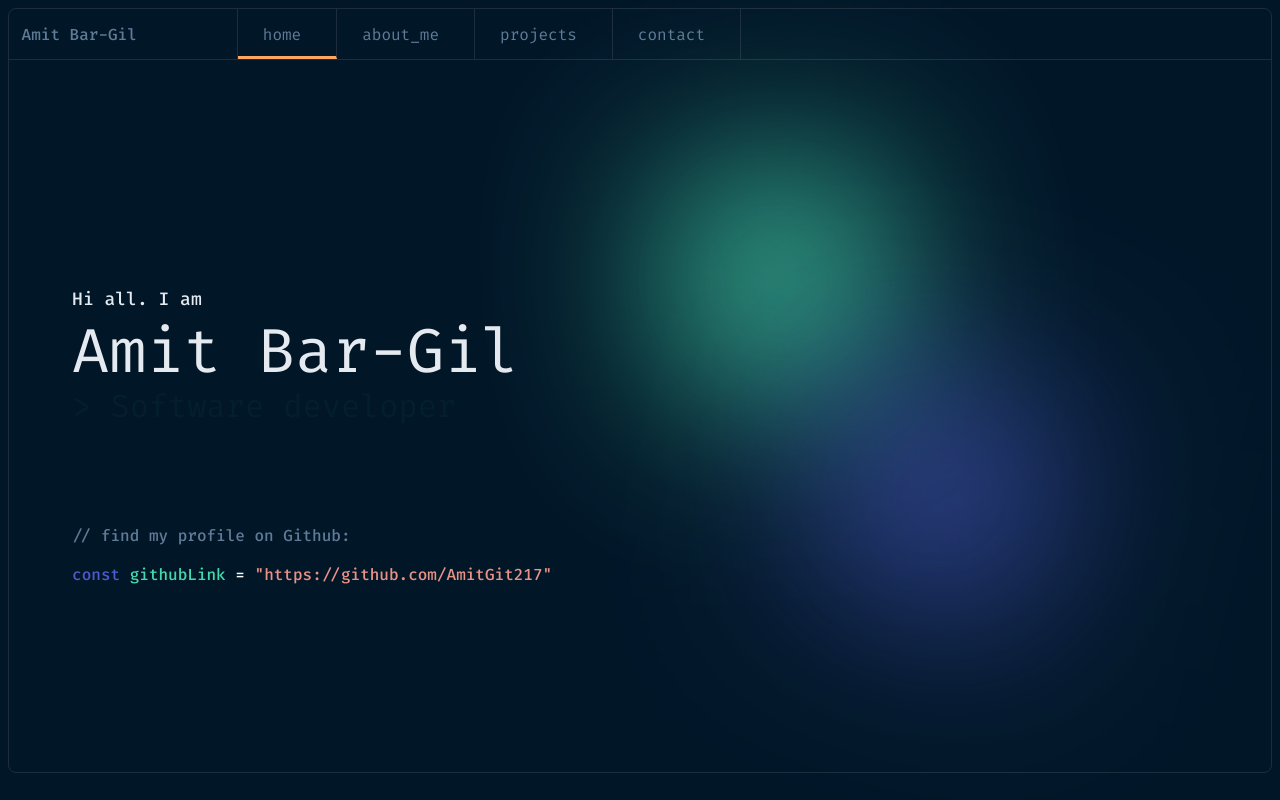
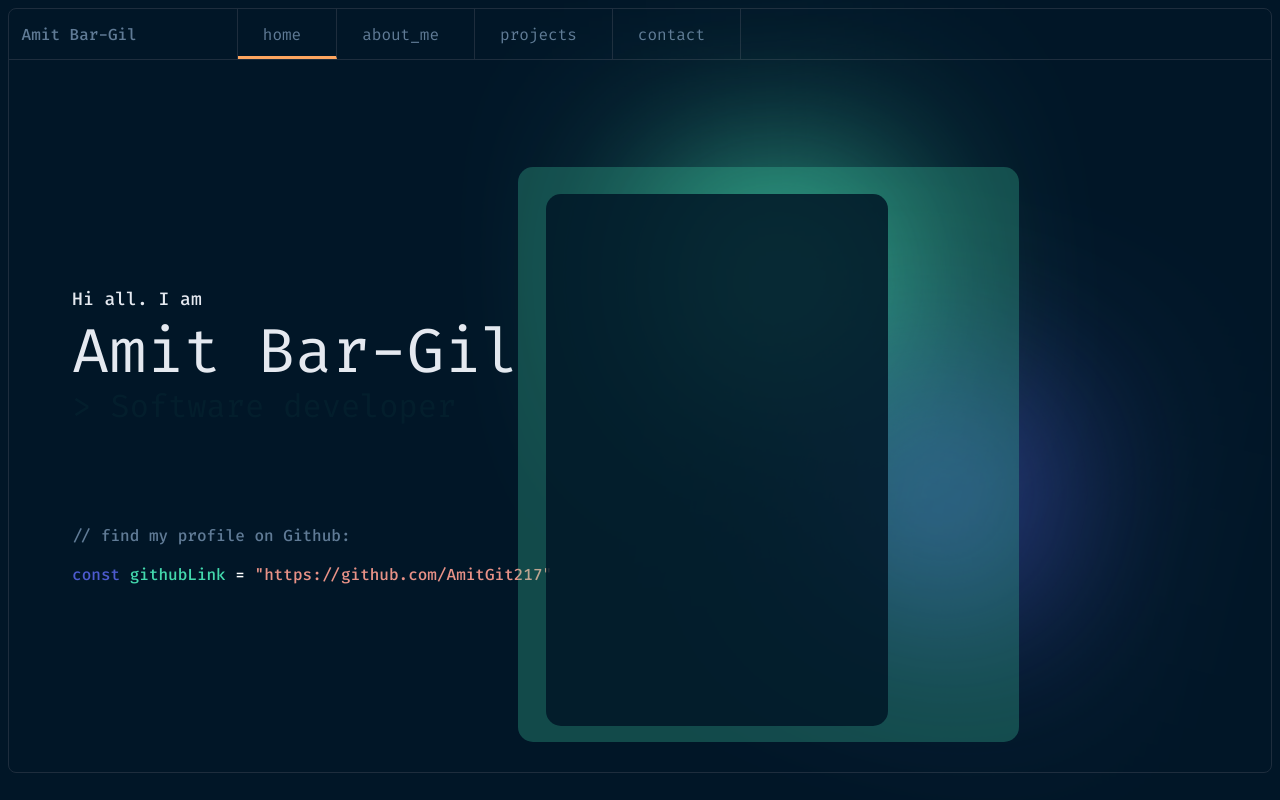
Before and after one commit to AmitGit217/portfolio, a React (Create React App) app: page / in a window 1280 px wide. Built offline with nearby package versions, Linux system fonts and the light colour scheme.

Commit message:
Style: initial game placement

```diff
--- a/src/blocks/about.css
+++ b/src/blocks/about.css
@@ -1,7 +1,7 @@
 .about {
     display: flex;
     flex-direction: column;
-    gap: 60vh;
+    gap: 65vh;
 }
 .MuiPaper-root {
     border-radius: 0 !important;
--- a/src/blocks/contact.css
+++ b/src/blocks/contact.css
@@ -3,6 +3,11 @@
     flex-direction: column;
     font-family: "Fira Code";
     gap: 20vh;
+}
+.contact_mobile-flex {
+    display: flex;
+    flex-direction: column;
+    gap: 25vh;
 }
 .contact__form {
     display: flex;
@@ -74,6 +79,9 @@
         flex-direction: row;
         gap: 5%;
     }
+    .contact_mobile-flex {
+        gap: unset;
+    }
     .contact__input {
         width: 300px;
         height: 50px;
--- /dev/null
+++ b/src/blocks/game.css
@@ -0,0 +1,29 @@
+.game {
+    position: absolute;
+    width: 475px;
+    height: 550px;
+    background-color: #43d9ac44;
+    right: 20%;
+    top: 15%;
+    border-radius: 15px;
+    display: flex;
+    padding: 1%;
+}
+
+.game__main {
+    width: 70%;
+    height: 95%;
+    background-color: #011627d6;
+    margin: 15px 0 0 15px;
+    border-radius: 15px;
+    display: flex;
+    flex-direction: column;
+    justify-content: flex-end;
+    padding: 1%;
+}
+
+@media screen and (max-width: 1000px) {
+    .game {
+        display: none;
+    }
+}
--- a/src/blocks/home.css
+++ b/src/blocks/home.css
@@ -5,7 +5,7 @@
     font-family: "Fira Code";
     font-style: normal;
     padding: 0 5% 0 5%;
-    height: 90%;
+    height: 100%;
     gap: 350px;
     position: relative;
 }
@@ -103,6 +103,7 @@
     .home {
         gap: 90px;
         align-items: flex-start;
+        position: relative;
     }
     .home__blur-green {
         top: 15%;
--- a/src/blocks/menu.css
+++ b/src/blocks/menu.css
@@ -8,7 +8,7 @@
     flex-direction: column;
     height: 100%;
     justify-content: space-between;
-    gap: 60vh;
+    gap: 65vh;
     transition: 0.3s;
 }
 
--- /dev/null
+++ b/src/components/Tetris.tsx
@@ -0,0 +1,12 @@
+import React from "react";
+import "../blocks/game.css";
+
+const Tetris = () => {
+    return (
+        <div className='game'>
+            <div className='game__main'></div>
+        </div>
+    );
+};
+
+export default Tetris;
--- a/src/pages/Contact.tsx
+++ b/src/pages/Contact.tsx
@@ -64,7 +64,7 @@ export default function Contact(props: { setMenu: any }) {
     };
 
     return (
-        <div>
+        <div className='contact_mobile-flex'>
             <section className='contact'>
                 <SideBar
                     nav={["contact"]}
--- a/src/pages/Home.tsx
+++ b/src/pages/Home.tsx
@@ -1,5 +1,6 @@
 import React from "react";
 import "../blocks/home.css";
+import Tetris from "../components/Tetris";
 
 function Home() {
     return (
@@ -28,6 +29,7 @@ function Home() {
                     </span>
                 </p>
             </div>
+            <Tetris />
         </section>
     );
 }
```
Also changed, not shown: src/useInterval.ts (added, +22 -0 lines).
